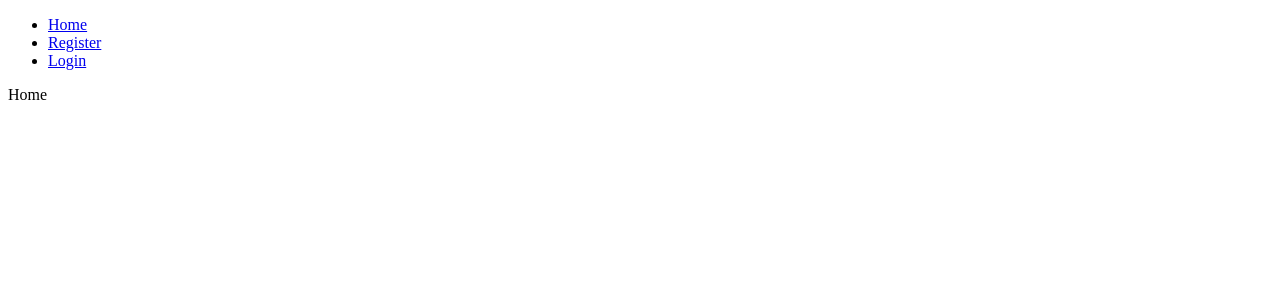
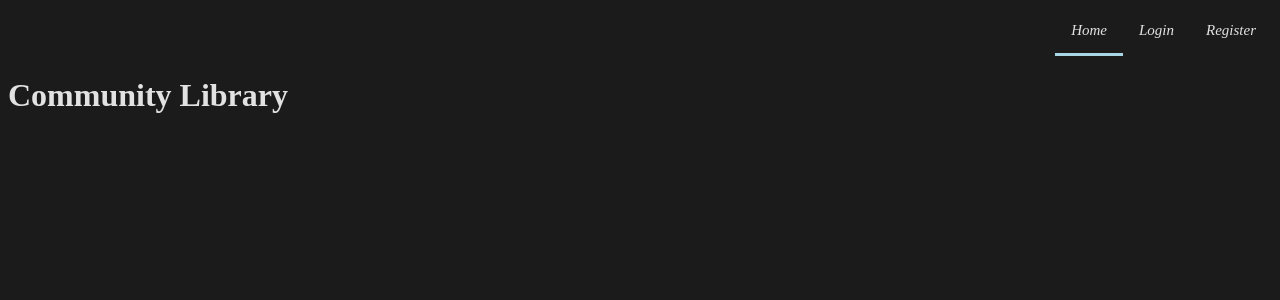
Before and after one commit to JayceFR/Library, a React app in the folder Library/: page / in a window 1280 px wide. Shown: the top 300 px of the page. Built offline with nearby package versions, Linux system fonts and the light colour scheme; the HTML template or start-up script is replaced by a standard one.

Commit message:
Started adding styles

```diff
--- a/Library/src/components/nav.jsx
+++ b/Library/src/components/nav.jsx
@@ -1,17 +1,17 @@
-import { Link } from "react-router-dom";
+import { NavLink } from "react-router-dom";
 function Nav(){
     return(
         <>
             <nav>
-                <ul>
+                <ul className="navbar">
                     <li>
-                        <Link to="/">Home</Link>
+                        <NavLink to="/register">Register</NavLink>
                     </li>
                     <li>
-                        <Link to="/register">Register</Link>
+                        <NavLink to="/login">Login</NavLink>
                     </li>
                     <li>
-                        <Link to="/login">Login</Link>
+                        <NavLink to="/">Home</NavLink>
                     </li>
                 </ul>
             </nav>
--- a/Library/src/main.jsx
+++ b/Library/src/main.jsx
@@ -6,6 +6,7 @@ import { Route, Routes } from 'react-router-dom'
 import Home from './pages/home.jsx'
 import Nav from './components/nav.jsx'
 import Login from './pages/login.jsx'
+import "./style.css"
 
 function App(){
   return(
--- a/Library/src/pages/home.jsx
+++ b/Library/src/pages/home.jsx
@@ -1,7 +1,7 @@
 function Home(){
     return(
         <>
-            Home
+            <h1>Community Library</h1>
         </>
     )
 }
--- /dev/null
+++ b/Library/src/style.css
@@ -0,0 +1,45 @@
+body {
+    background-color: #1B1B1B;
+    color: #E2E2E2;
+}
+
+.navbar{
+    list-style-type: none;
+    position: -webkit-sticky;
+    position: sticky;
+    top:0;
+    margin: 0;
+    padding: 0;
+    overflow: hidden;
+}
+
+.navbar li {
+    float: right;
+}
+
+.navbar li a{
+    display: block;
+    color: #E2E2E2;
+    font-style: oblique;
+    text-align: center;
+    padding: 14px 16px;
+    font-size: 15px;
+    text-decoration: none;
+    transition: color 1s, font-size 0.5s;
+    transition-timing-function: ease-in-out;
+}
+
+.navbar li a:hover:not(.active){
+    color: #A9D6E5;
+    font-size: 19px;
+}
+
+.navbar li a.active{
+    border-bottom-style: solid;
+    border-color: #A9D6E5;
+}
+
+@media screen and (max-width: 600px) {
+    .navbar li.right,
+    .navbar li {float: none;}
+}
```
